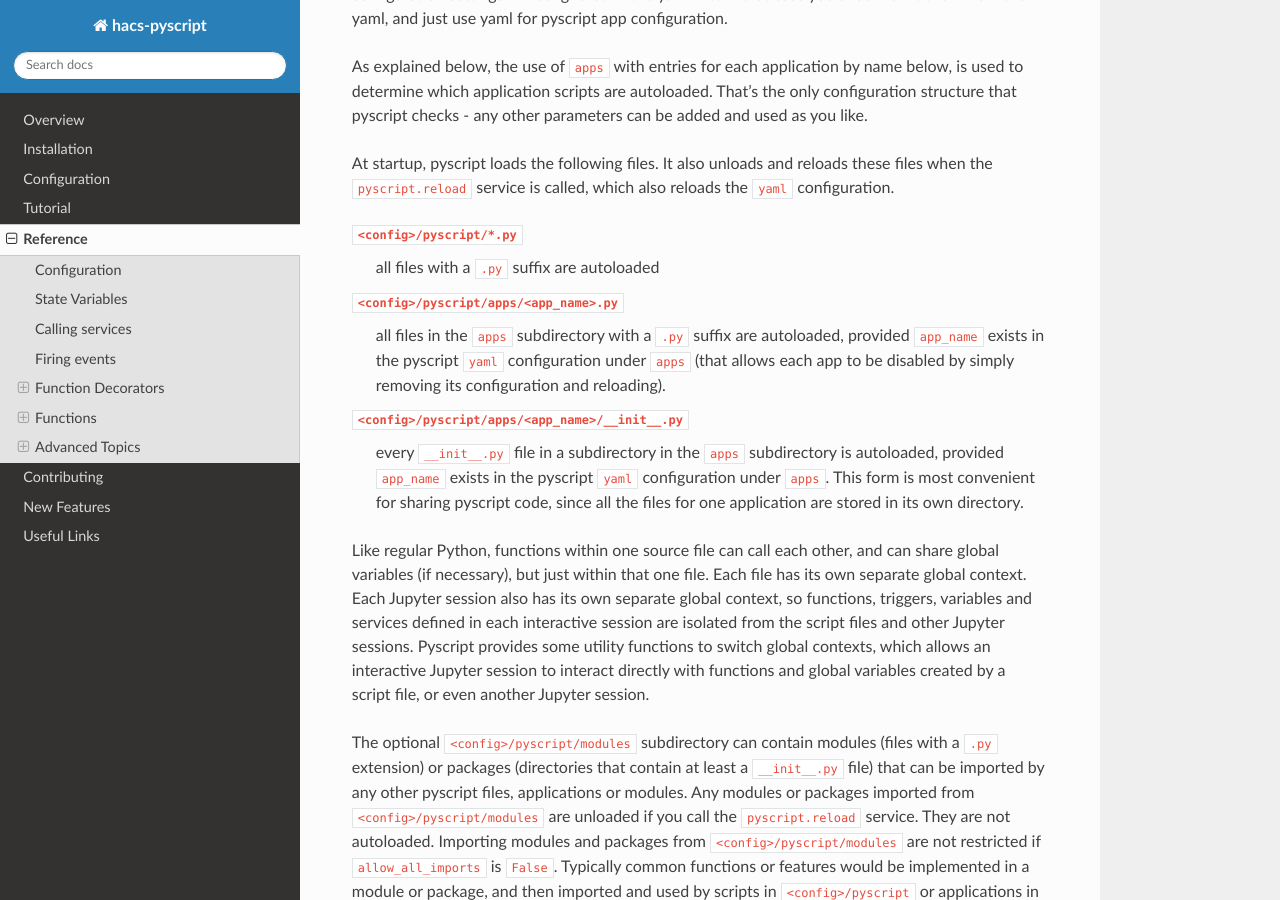
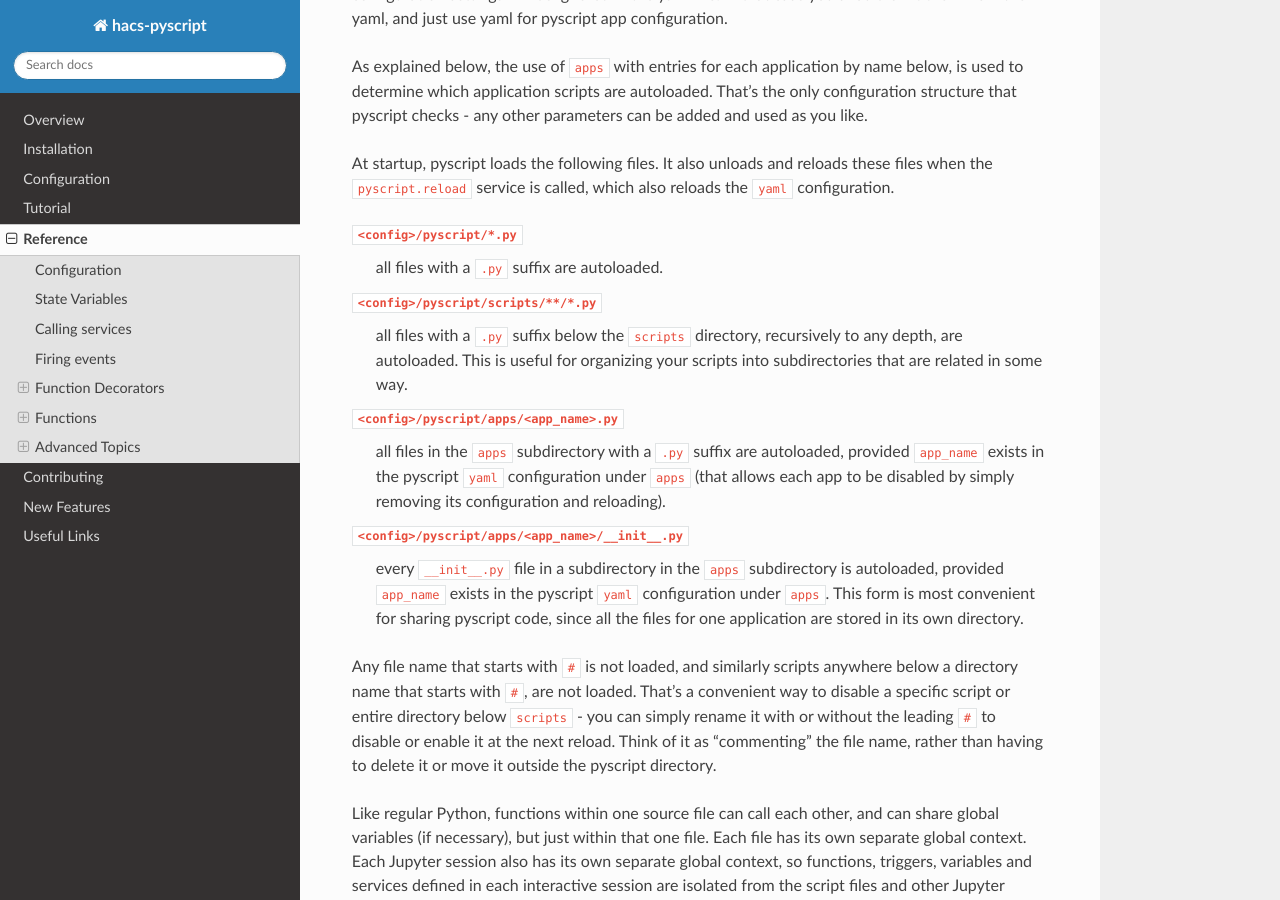
Before and after one commit to custom-components/pyscript, a Sphinx documentation site: the page built from docs/reference.rst, in a window 1280 px wide and 900 px high, scrolled down 1084 px. Built offline with Sphinx 7.4.7 and the Read the Docs theme 2.0.0, drawn with Linux system fonts in a browser that asks for light colours; some of the changed text lies outside the part shown.

Commit message:
autoloading of all scripts recursively below pyscript/scripts; fixes #97

```diff
--- a/docs/reference.rst
+++ b/docs/reference.rst
@@ -58,7 +58,12 @@ At startup, pyscript loads the following files. It also unloads and reloads thes
 the ``pyscript.reload`` service is called, which also reloads the ``yaml`` configuration.
 
 ``<config>/pyscript/*.py``
-  all files with a ``.py`` suffix are autoloaded
+  all files with a ``.py`` suffix are autoloaded.
+
+``<config>/pyscript/scripts/**/*.py``
+  all files with a ``.py`` suffix below the ``scripts`` directory, recursively to any depth,
+  are autoloaded. This is useful for organizing your scripts into subdirectories that are
+  related in some way.
 
 ``<config>/pyscript/apps/<app_name>.py``
   all files in the ``apps`` subdirectory with a ``.py`` suffix are autoloaded, provided ``app_name``
@@ -70,6 +75,12 @@ the ``pyscript.reload`` service is called, which also reloads the ``yaml`` confi
   provided ``app_name`` exists in the pyscript ``yaml`` configuration under ``apps``.
   This form is most convenient for sharing pyscript code, since all the files for one
   application are stored in its own directory.
+
+Any file name that starts with ``#`` is not loaded, and similarly scripts anywhere below a directory
+name that starts with ``#``, are not loaded. That's a convenient way to disable a specific script or
+entire directory below ``scripts`` - you can simply rename it with or without the leading ``#`` to
+disable or enable it at the next reload. Think of it as "commenting" the file name, rather than
+having to delete it or move it outside the pyscript directory.
 
 Like regular Python, functions within one source file can call each other, and can share global
 variables (if necessary), but just within that one file. Each file has its own separate global
@@ -1027,7 +1038,8 @@ module or package that is explicitly imported). In normal use you don’t need t
 contexts. But for interactive debugging and development, you might want your Jupyter session to
 access variables and functions defined in a script file.
 
-Here is the naming convention for each file's global context:
+Here is the naming convention for each file's global context (upper case mean any value;
+lower case are actual fixed names):
 
   ======================================= ===========================
   pyscript file path                      global context name
@@ -1039,6 +1051,9 @@ Here is the naming convention for each file's global context:
   ``pyscript/apps/APP.py``                ``apps.APP``
   ``pyscript/apps/APP/__init__.py``       ``apps.APP.__init__``
   ``pyscript/apps/APP/FILE.py``           ``apps.APP.FILE``
+  ``pyscript/scripts/FILE.py``            ``scripts.FILE``
+  ``pyscript/scripts/DIR1/FILE.py``       ``scripts.DIR1.FILE``
+  ``pyscript/scripts/DIR1/DIR2/FILE.py``  ``scripts.DIR1.DIR2.FILE``
   ======================================= ===========================
 
 The logging path uses the global context name, so you can customize logging verbosity for each
```
Also changed, not shown: docs/new_features.rst (+8 -4 lines), 6 other files.
